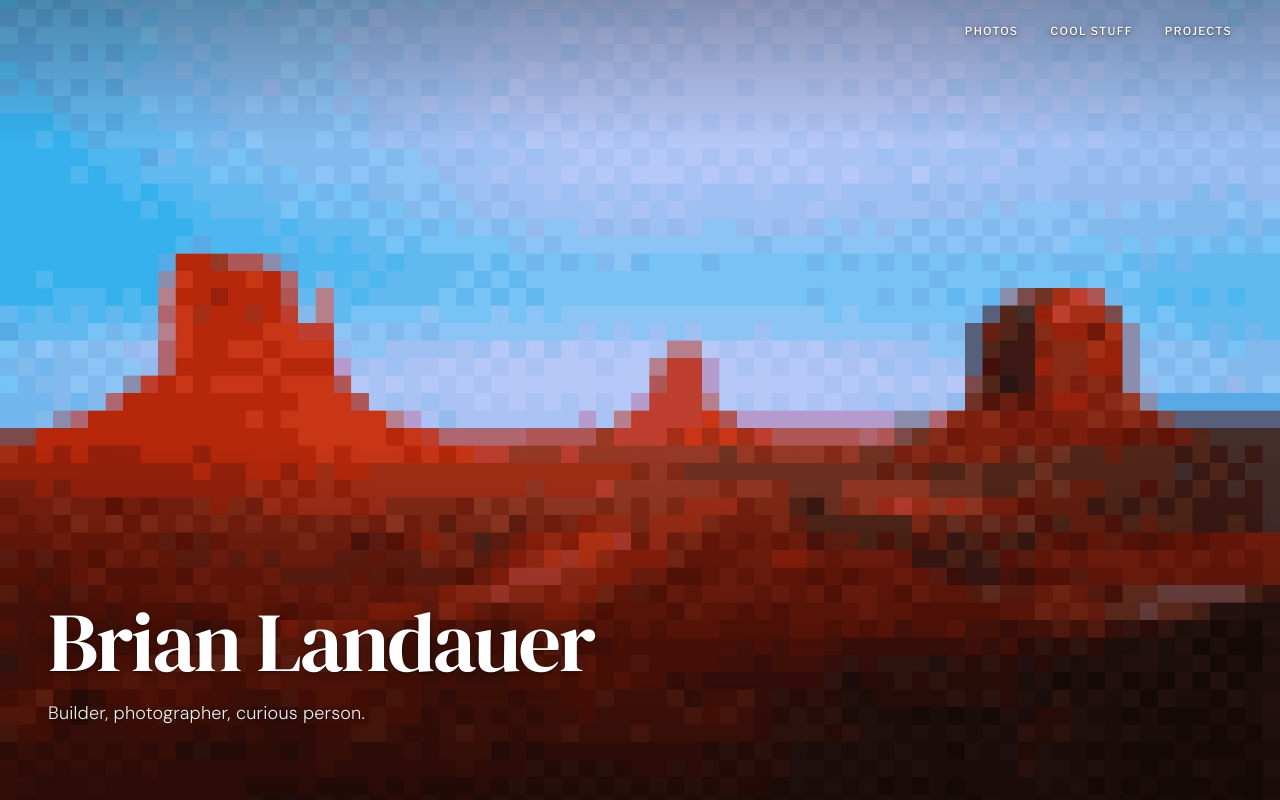
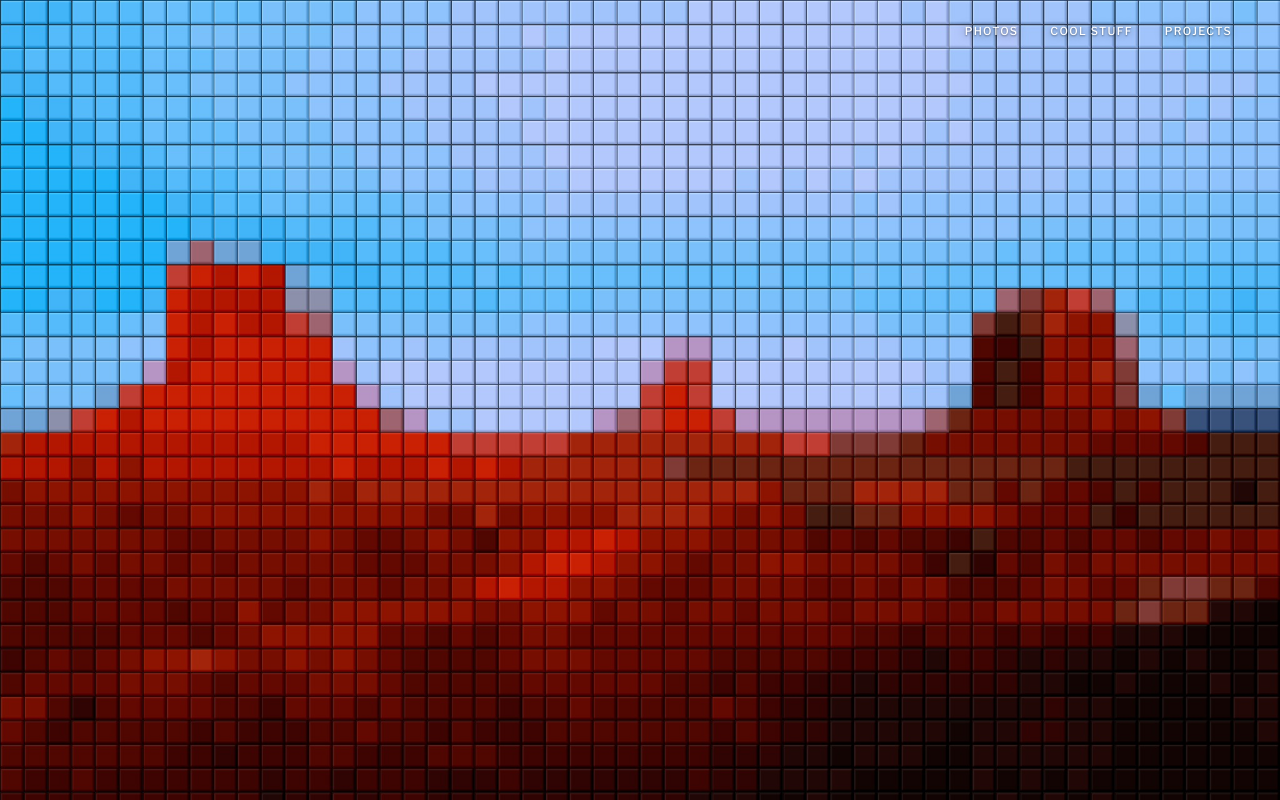
Before and after one commit to throwawayeml728-art/briam-xyz, a Next.js app: page / in a window 1280 px wide. Built offline with nearby package versions, Linux system fonts and the light colour scheme.

Commit message:
Hero: image-only (remove text/scrim); crisp pixel-art with bevel + grid gaps, bigger blocks, 28 colors

```diff
--- a/app/globals.css
+++ b/app/globals.css
@@ -627,59 +627,6 @@ body {
   will-change: mask-image, -webkit-mask-image;
 }
 
-.hero-shade {
-  position: absolute;
-  inset: 0;
-  pointer-events: none;
-  background:
-    linear-gradient(to top, rgba(20, 8, 4, 0.55) 0%, rgba(20, 8, 4, 0) 45%),
-    linear-gradient(to bottom, rgba(20, 8, 4, 0.28) 0%, rgba(20, 8, 4, 0) 18%);
-}
-
-.hero-content {
-  position: absolute;
-  left: 0;
-  right: 0;
-  bottom: 0;
-  padding: 0 48px 9vh;
-  pointer-events: none;
-  animation: hero-enter 1.2s cubic-bezier(0.22, 1, 0.36, 1) both;
-}
-
-.hero-name {
-  font-family: 'DM Serif Display', Georgia, serif;
-  font-size: clamp(44px, 7vw, 84px);
-  font-weight: 400;
-  line-height: 1.05;
-  letter-spacing: -0.025em;
-  color: #fff;
-  margin: 0 0 14px;
-  text-shadow: 0 2px 24px rgba(0, 0, 0, 0.45), 0 1px 3px rgba(0, 0, 0, 0.5);
-}
-
-.hero-tagline {
-  font-size: clamp(15px, 2vw, 18px);
-  font-weight: 300;
-  line-height: 1.55;
-  letter-spacing: 0.01em;
-  color: rgba(255, 255, 255, 0.92);
-  margin: 0;
-  text-shadow: 0 1px 14px rgba(0, 0, 0, 0.55), 0 1px 2px rgba(0, 0, 0, 0.5);
-}
-
-@keyframes hero-enter {
-  from { opacity: 0; transform: translateY(16px); }
-  to { opacity: 1; transform: translateY(0); }
-}
-
-@media (max-width: 768px) {
-  .hero-content { padding: 0 24px 10vh; }
-}
-
-@media (prefers-reduced-motion: reduce) {
-  .hero-content { animation: none; }
-}
-
 /* ─── Projects list ─────────────────────────────────────────────────── */
 .project-row {
   display: flex;
--- a/components/Hero.tsx
+++ b/components/Hero.tsx
@@ -2,7 +2,6 @@
 
 import Image from 'next/image'
 import { useCallback, useEffect, useRef } from 'react'
-import { siteConfig } from '@/data/content'
 
 // Which stylised image covers the photo. Switch here: 'pixelated' | 'painted'
 const HERO_STYLE: 'pixelated' | 'painted' = 'pixelated'
@@ -154,12 +153,6 @@ export default function Hero() {
           className="hero-img"
         />
       </div>
-      <div className="hero-shade" aria-hidden="true" />
-
-      <div className="hero-content">
-        <h1 className="hero-name">{siteConfig.name}</h1>
-        <p className="hero-tagline">{siteConfig.tagline}</p>
-      </div>
     </main>
   )
 }
```
Also changed, not shown: public/hero/pixelated.jpg, 1 other file (tests, documents, lock files or other folders).
